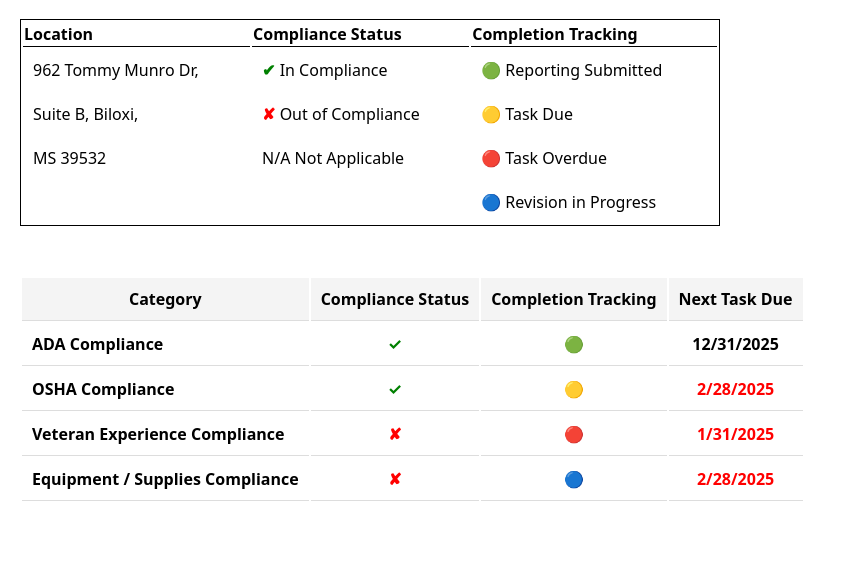
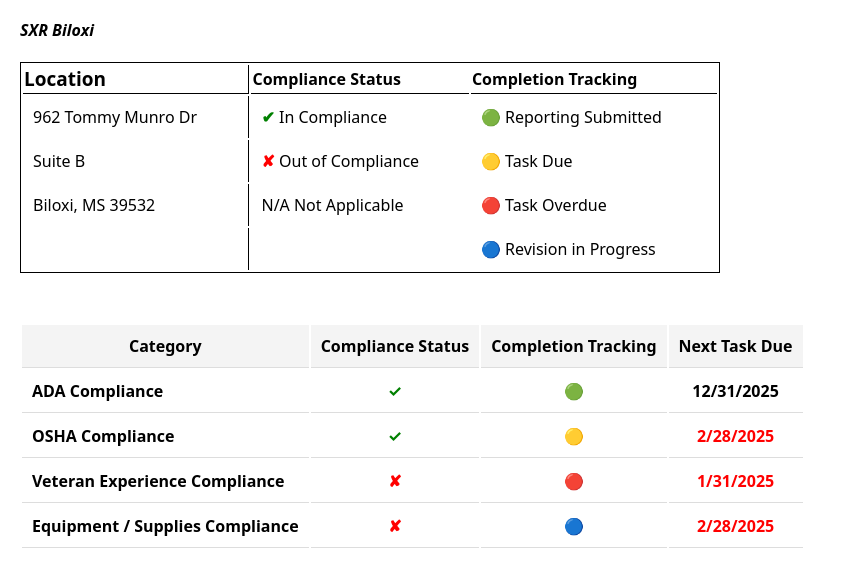
Before and after one commit to Mythius/webapp-demo, a plain HTML site: page facility.html in a window 1280 px wide. Shown: the part 67-654 px from the top of the page, without its empty margins (0-846 px from the left). Drawn offline with Linux system fonts and the light colour scheme.

Commit message:
devin's requests

```diff
--- a/facility.html
+++ b/facility.html
@@ -49,17 +49,18 @@
   </head>
   <body>
     <h1>Facility Compliance Detail</h1>
+    <h4><i>SXR Biloxi</i></h4>
     <table id="legend">
       <thead>
         <tr>
-          <th>Location</th>
+          <th class="adr">Location</th>
           <th>Compliance Status</th>
           <th>Completion Tracking</th>
         </tr>
       </thead>
       <tbody>
         <tr>
-          <td>962 Tommy Munro Dr,</td>
+          <td class="adr">962 Tommy Munro Dr</td>
           <td>
             <span class="check">&#10004;</span>
             In Compliance
@@ -67,7 +68,7 @@
           <td>🟢 Reporting Submitted</td>
         </tr>
         <tr>
-          <td>Suite B, Biloxi,</td>
+          <td class="adr">Suite B</td>
           <td>
             <span class="cross">&#10008;</span>
             Out of Compliance
@@ -75,12 +76,12 @@
           <td>🟡 Task Due</td>
         </tr>
         <tr>
-          <td>MS 39532</td>
+          <td class="adr">Biloxi, MS 39532</td>
           <td>N/A Not Applicable</td>
           <td>🔴 Task Overdue</td>
         </tr>
         <tr>
-          <td></td>
+          <td class="adr"></td>
           <td></td>
           <td>🔵 Revision in Progress</td>
         </tr>
--- a/style.css
+++ b/style.css
@@ -78,3 +78,11 @@ body {
 .hred{
     color: red;
 }
+
+.adr{
+    border-right: 1px solid black !important;
+}
+
+th.adr{
+    font-size: 19px !important;
+}
```
Also changed, not shown: index.html (+1 -1 lines).
